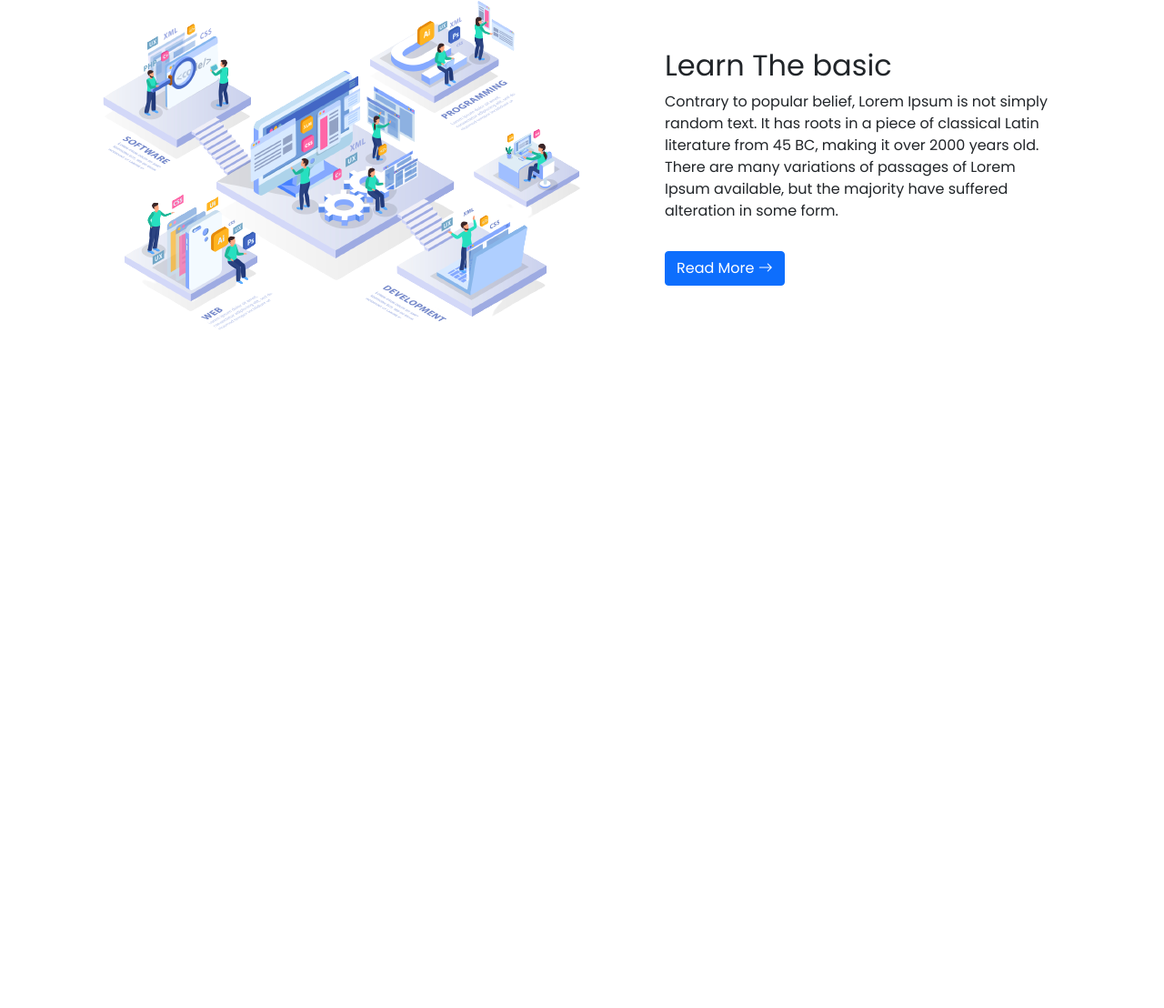
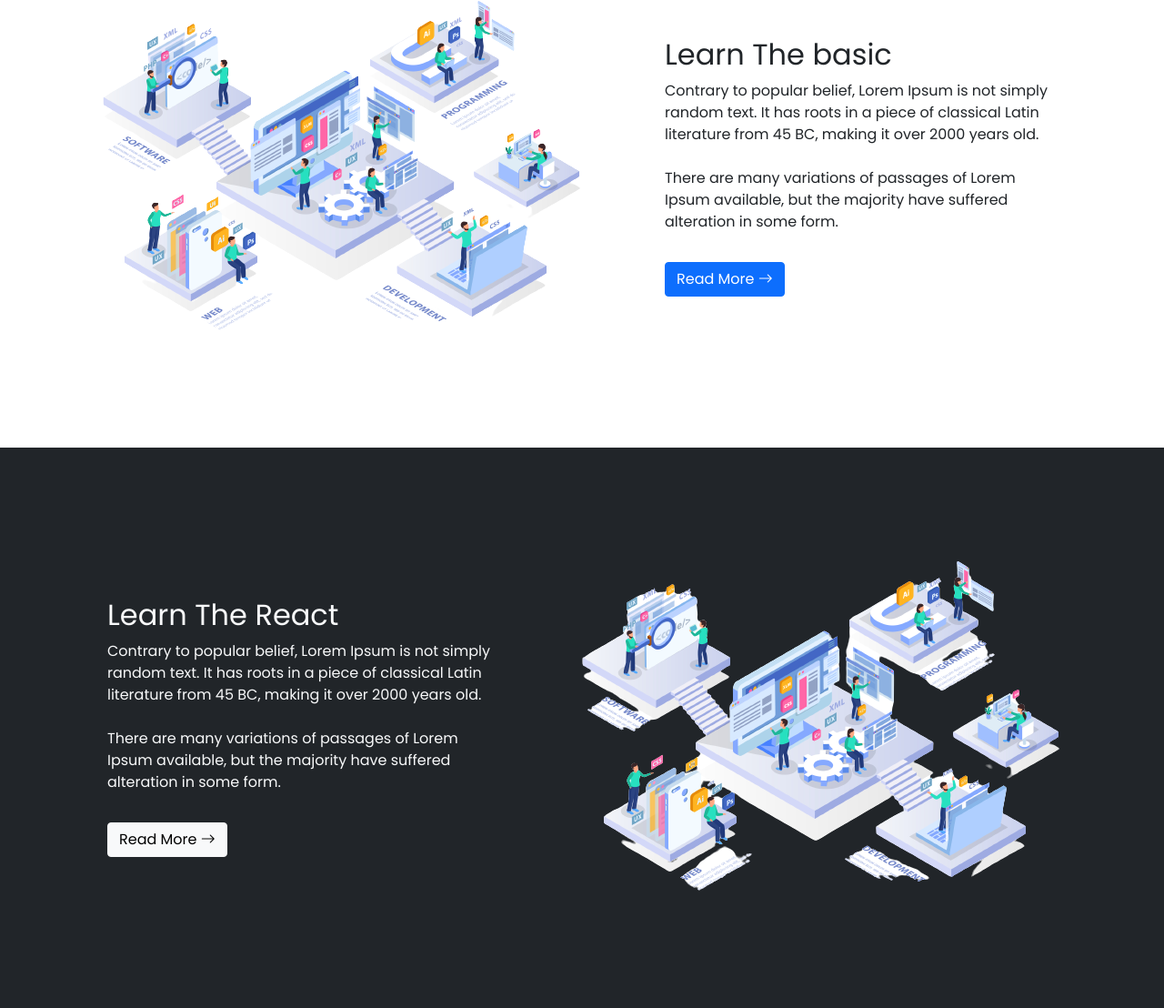
Before and after one commit to Mai-Elhajeen/CodeWeb, a plain HTML site: page index.html in a window 1280 px wide. Shown: the part 1649-2757 px from the top of the page at 91% size. Before the commit the page ends 2141 px from the top, so only its background shows below. Drawn offline with nearby package versions, Linux system fonts and the light colour scheme.

Commit message:
upload learn section

```diff
--- a/index.html
+++ b/index.html
@@ -176,6 +176,7 @@
                     <p>
                         Contrary to popular belief, Lorem Ipsum is not simply random text. It has roots in a piece of classical Latin literature from 45 BC, making it over 2000 years old.
                         <br>
+                        <br>
                         There are many variations of passages of Lorem Ipsum available, but the majority have suffered alteration in some form.
                     </p>
                     <a href="#" class="btn btn-primary mt-3">Read More <i class="bi bi-arrow-right"></i></a>
@@ -185,6 +186,30 @@
     </section>
     <!-- end about section -->
 
+    <!-- start learn section -->
+    <section class="bg-dark text-light p-5" id="learn">
+        <div class="container py-5">
+            <div class="row align-items-center justify-content-between">
+                <div class="col-md p-5">
+                    <h2>Learn The React</h2>
+                    <p>
+                        Contrary to popular belief, Lorem Ipsum is not simply random text. It has roots in a piece of classical Latin literature from 45 BC, making it over 2000 years old.
+                        <br>
+                        <br>
+                        There are many variations of passages of Lorem Ipsum available, but the majority have suffered alteration in some form.
+                    </p>
+                    <a href="#" class="btn btn-light mt-3">Read More <i class="bi bi-arrow-right"></i></a>
+                </div>
+                <div class="col-md">
+                    <a href="#">
+                        <img src="./img/about.png" alt="web development">
+                    </a>
+                </div>
+            </div>
+        </div>
+    </section>
+    <!-- end learn section -->
+
     <!-- JavaScript link bootstrap -->
     <script src="https://cdn.jsdelivr.net/npm/bootstrap@5.0.2/dist/js/bootstrap.bundle.min.js"
         integrity="sha384-MrcW6ZMFYlzcLA8Nl+NtUVF0sA7MsXsP1UyJoMp4YLEuNSfAP+JcXn/tWtIaxVXM"
```
